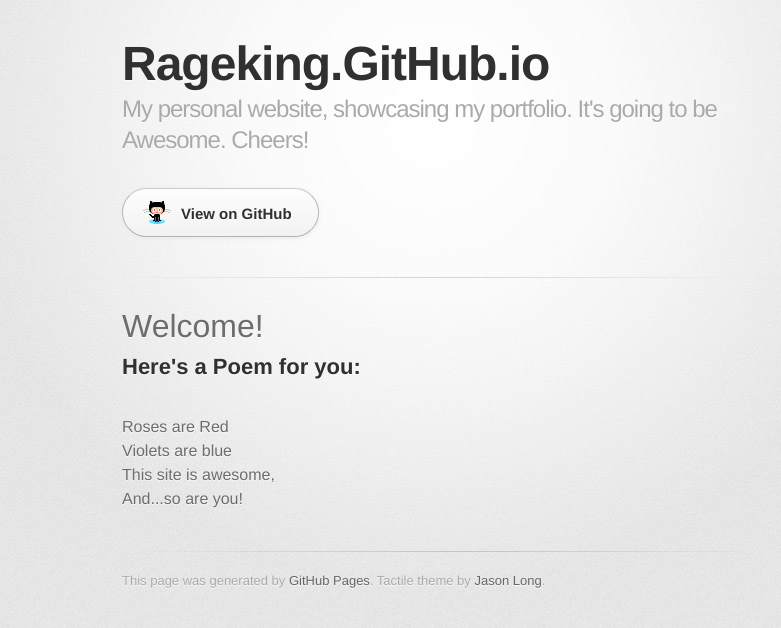
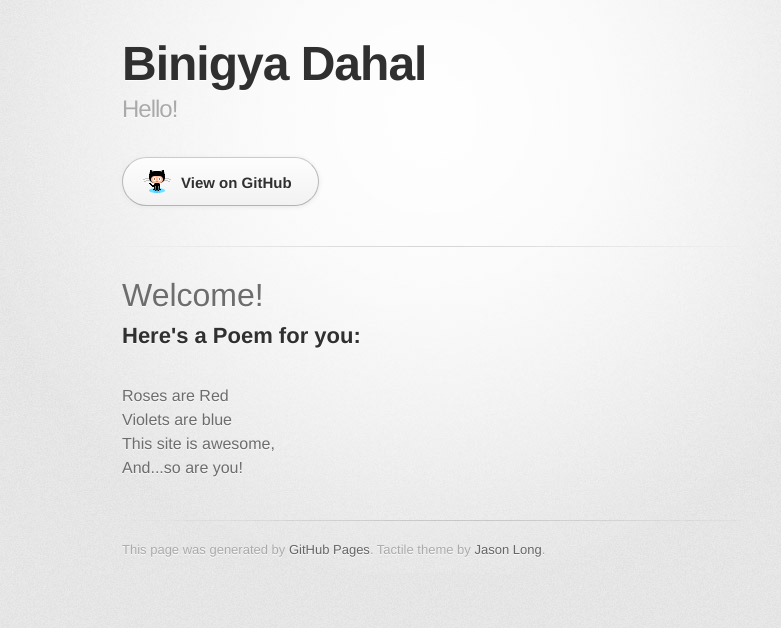
Before and after one commit to rageKing/rageKing.github.io, a plain HTML site: page index.html in a window 1280 px wide. Shown: the whole page, without its empty margins (208-989 px from the left). Drawn offline with Linux system fonts and the light colour scheme; a web font is replaced by a local one.

Commit message:
Changed Header

```diff
--- a/index.html
+++ b/index.html
@@ -10,7 +10,7 @@
     <!--[if lt IE 9]>
     <script src="//html5shiv.googlecode.com/svn/trunk/html5.js"></script>
     <![endif]-->
-    <title>Rageking.GitHub.io by rageKing</title>
+    <title>Binigya Dahal</title>
   </head>
 
   <body>
@@ -18,8 +18,8 @@
       <div class="inner">
 
         <header>
-          <h1>Rageking.GitHub.io</h1>
-          <h2>My personal website, showcasing my portfolio. It&#39;s going to be Awesome. Cheers!</h2>
+          <h1>Binigya Dahal</h1>
+          <h2>Hello!</h2>
         </header>
 
         <section id="downloads" class="clearfix">
```
